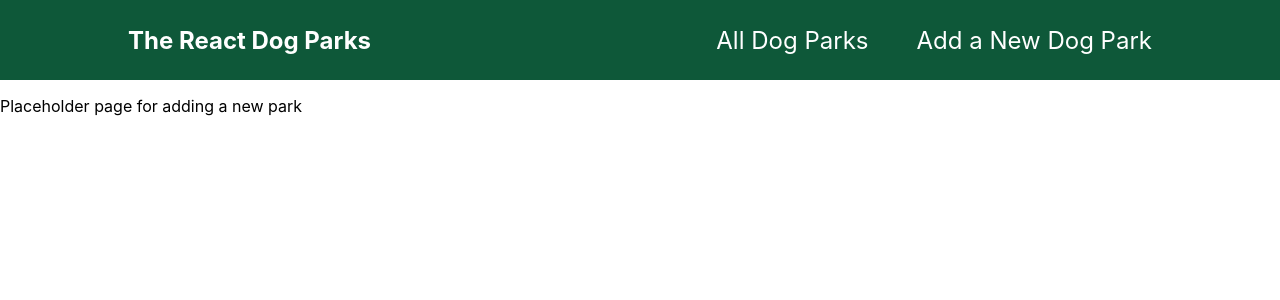
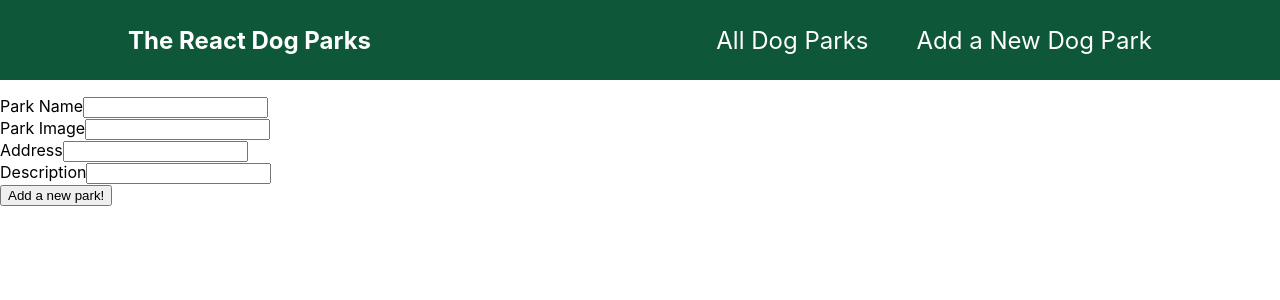
Before and after one commit to m-lazarova/dog-parks-app, a Next.js app: page /new-dog-park in a window 1280 px wide. Shown: the top 300 px of the page. Built offline with nearby package versions, Linux system fonts and the light colour scheme.

Commit message:
feature(new-park-form): create and render a basic form component

```diff
--- /dev/null
+++ b/components/parks/NewParkForm.js
@@ -0,0 +1,27 @@
+const NewParkForm = () => {
+  return (
+    <form>
+      <div>
+        <label>Park Name</label>
+        <input type="text" required id="name" />
+      </div>
+      <div>
+        <label>Park Image</label>
+        <input type="text" required id="image" />
+      </div>
+      <div>
+        <label>Address</label>
+        <input type="text" required id="address" />
+      </div>
+      <div>
+        <label>Description</label>
+        <input type="text" required id="description" />
+      </div>
+      <div>
+        <button>Add a new park!</button>
+      </div>
+    </form>
+  )
+}
+
+export default NewParkForm;
--- a/components/parks/ParkItem.js
+++ b/components/parks/ParkItem.js
@@ -5,10 +5,10 @@ const ParkItem = (props) =>{
     <li className={classes.item}>
       <div className={classes.image}>
         {/* eslint-disable-next-line @next/next/no-img-element */}
-        <img src={props.image} alt={props.title}/>
+        <img src={props.image} alt={props.name}/>
       </div>
       <div className={classes.description}>
-        <h3>{props.title}</h3>
+        <h3>{props.name}</h3>
         <address>{props.address}</address>
       </div>
     </li>
--- a/components/parks/ParkList.js
+++ b/components/parks/ParkList.js
@@ -3,8 +3,8 @@ import classes from './ParkList.module.css';
 const ParkList = () => {
 
   const DUMMY_PARKS = [
-    {id: 'p1', image: 'https://s28489.pcdn.co/wp-content/uploads/2021/04/Dog-park-2-May-16.jpg.optimal.jpg', title: 'Fun dog park', address: 'Street 1, City, Post Code', description: 'This is a very fun dog park'},
-    {id: 'p2', image: 'https://i.imgur.com/DHfxUyW.jpg', title: 'Great park for puppies', address: 'Street 2, City 2, Some Post Code', description: 'This is amazing for puppies'}
+    {id: 'p1', image: 'https://s28489.pcdn.co/wp-content/uploads/2021/04/Dog-park-2-May-16.jpg.optimal.jpg', name: 'Fun dog park', address: 'Street 1, City, Post Code', description: 'This is a very fun dog park'},
+    {id: 'p2', image: 'https://i.imgur.com/DHfxUyW.jpg', name: 'Great park for puppies', address: 'Street 2, City 2, Some Post Code', description: 'This is amazing for puppies'}
   ]
   return (
     <ul className={classes.list}>
@@ -13,7 +13,7 @@ const ParkList = () => {
         key={park.id}
         id={park.id}
         image={park.image}
-        title={park.title}
+        name={park.name}
         address={park.address}/>
       ))}
     </ul>
--- a/pages/new-dog-park.js
+++ b/pages/new-dog-park.js
@@ -1,5 +1,6 @@
+import NewParkForm from "../components/parks/NewParkForm";
 const NewDogPark = () => {
-  return <p>Placeholder page for adding a new park</p>
+  return <NewParkForm />
 }
 
 export default NewDogPark;
```
